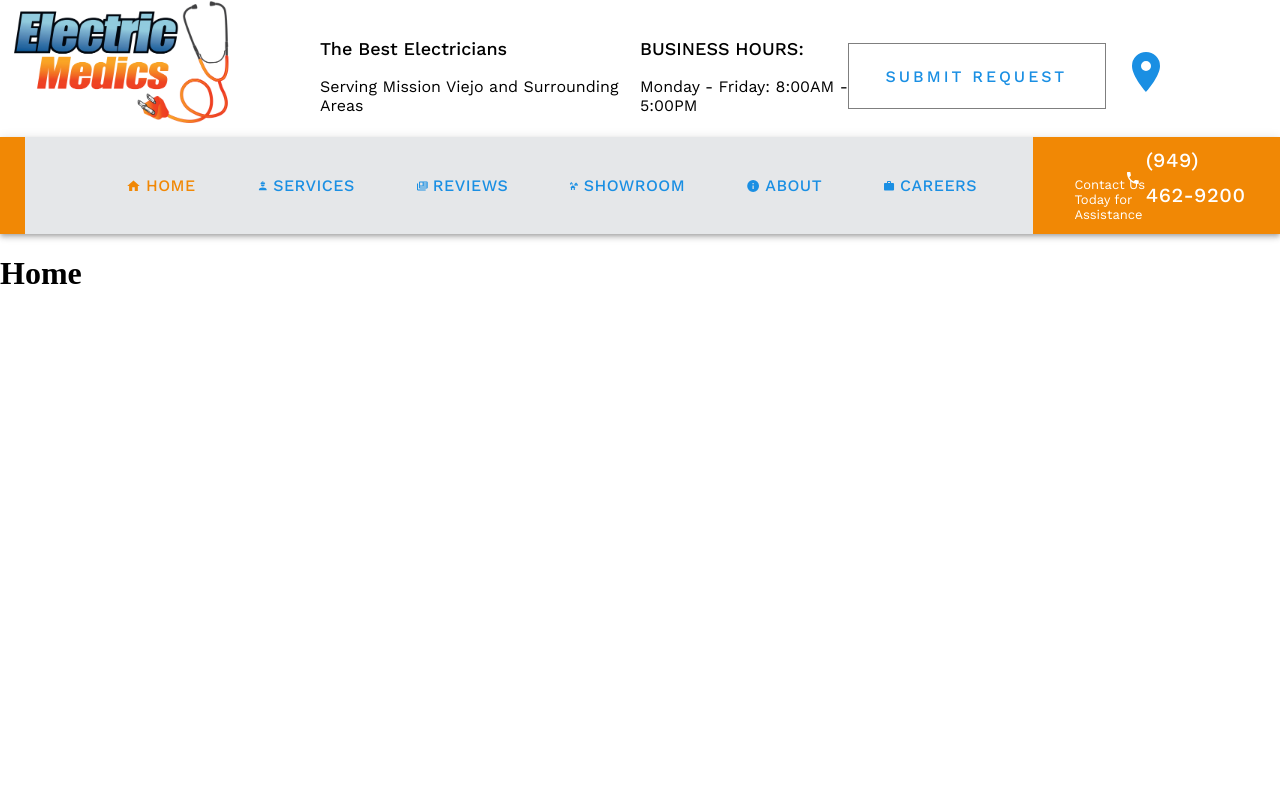
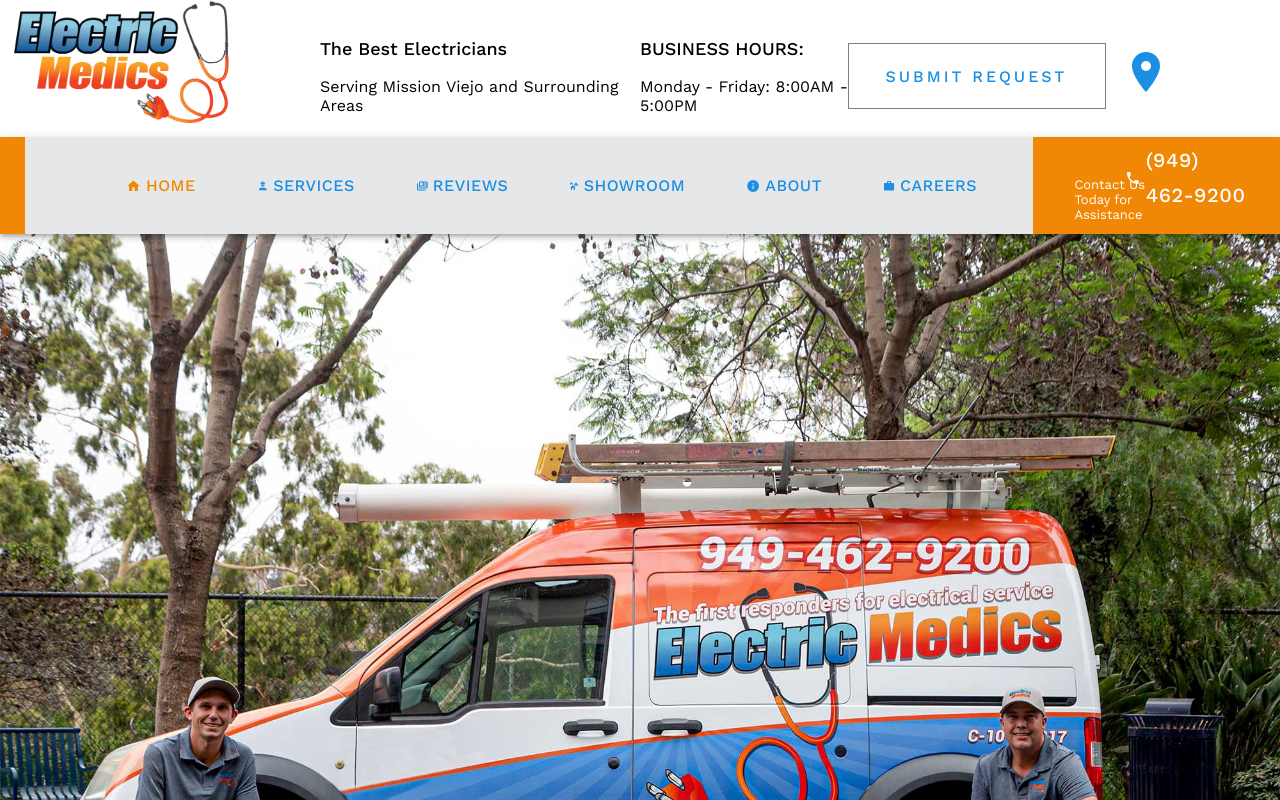
Before and after one commit to Electric-Medics/electric-medics-frontend, a React (Create React App) app: page / in a window 1280 px wide. Shown: the top 800 px of the page. Built offline with nearby package versions, Linux system fonts and the light colour scheme.

Commit message:
Fixed Home to display carousel

```diff
--- a/src/views/Home.tsx
+++ b/src/views/Home.tsx
@@ -1,10 +1,14 @@
 import React from 'react';
+import { Grid } from '@material-ui/core';
+import MainCarousel from '../components/Carousel/MainCarousel';
 
 const Home = () => {
   return (
-    <div>
-      <h1>Home</h1>
-    </div>
+    <Grid container>
+      <Grid item xs={12}>
+        <MainCarousel/>
+      </Grid>
+    </Grid>
   );
 };
 
```
Also changed, not shown: 1 other file (tests, documents, lock files or other folders).
